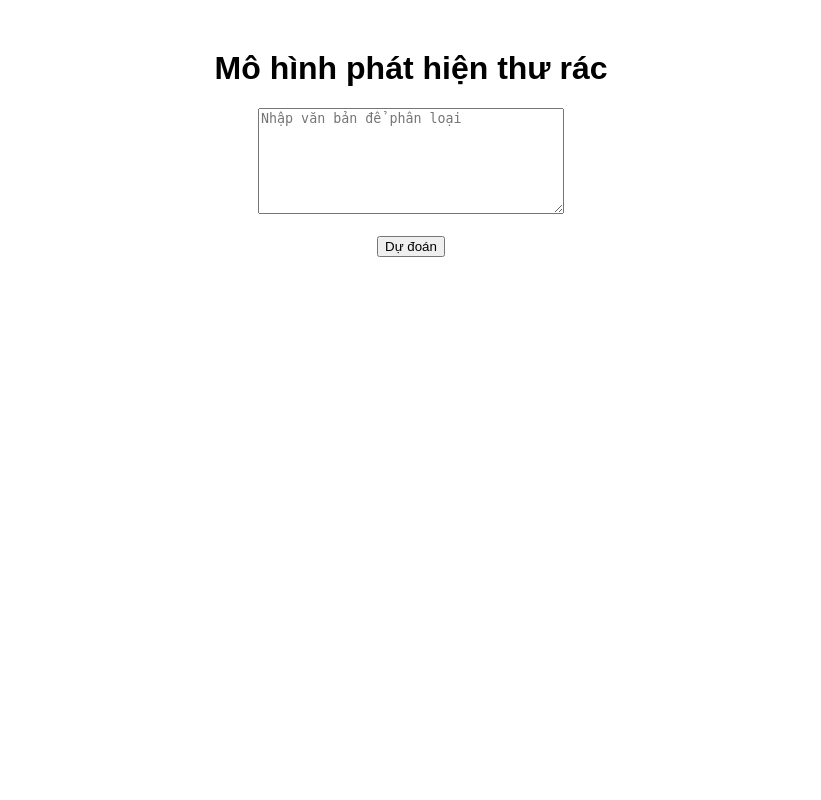
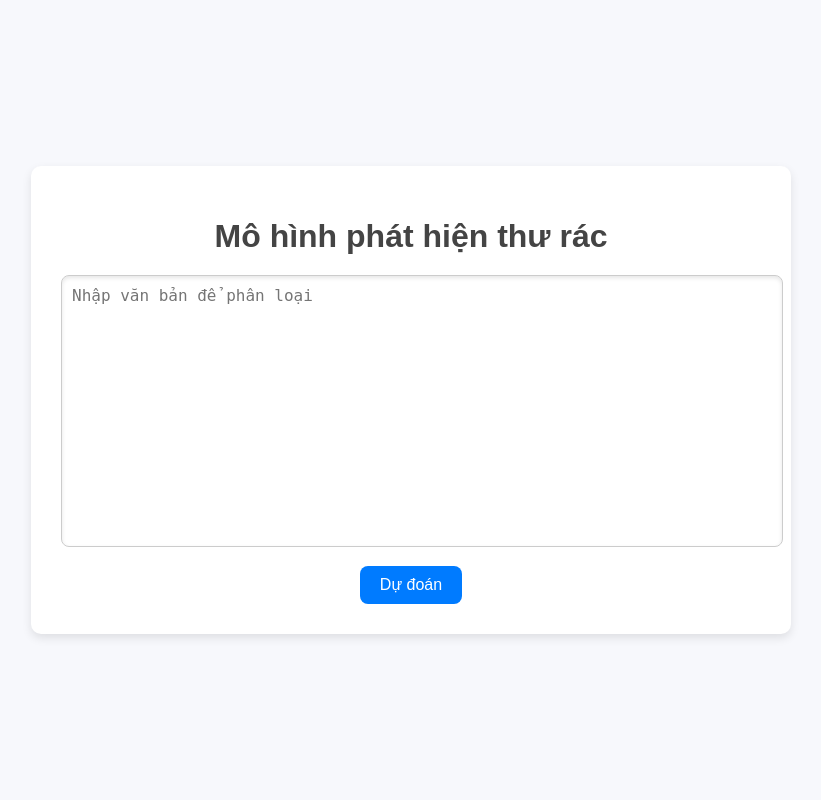
Before and after one commit to tosinh/Email-app, a Flask app: page / in a window 1280 px wide. Shown: the whole page, without its empty margins (229-1050 px from the left). Run offline with Flask 3, Linux system fonts and the light colour scheme; parts of the project's set-up code (start-up, migrations or seed data) failed here and were passed over.

Commit message:
upload UI

```diff
--- a/app.py
+++ b/app.py
@@ -1,5 +1,3 @@
-# app.py
-
 from flask import Flask, render_template, request
 import joblib
 
@@ -12,15 +10,16 @@ tfidf_vectorizer = joblib.load("tfidf_vectorizer.pkl")
 @app.route("/", methods=["GET", "POST"])
 def index():
     prediction = ""
+    text = ""  # Biến lưu nội dung nhập vào
     if request.method == "POST":
-        text = request.form.get("text")
+        text = request.form.get("text")  # Lấy nội dung nhập từ form
         if text:
             text_vectorized = tfidf_vectorizer.transform([text])
             prediction_label = model.predict(text_vectorized)[0]
             prediction = "Là thư rác" if prediction_label == 1 else "Không phải thư rác"
         else:
             prediction = "Nhập nội dung email"
-    return render_template("index.html", prediction=prediction)
+    return render_template("index.html", prediction=prediction, text=text)
 
 if __name__ == "__main__":
     app.run(debug=True)
--- a/templates/index.html
+++ b/templates/index.html
@@ -2,23 +2,89 @@
 <html lang="en">
 <head>
     <meta charset="UTF-8">
+    <meta name="viewport" content="width=device-width, initial-scale=1.0">
     <title>Phát hiện thư rác</title>
     <style>
-        body { font-family: Arial, sans-serif; text-align: center; margin-top: 50px; }
-        textarea { width: 300px; height: 100px; }
-        .prediction { margin-top: 20px; font-weight: bold; color: #333; }
+        body {
+            font-family: Arial, sans-serif;
+            background: #f7f8fc;
+            color: #333;
+            display: flex;
+            justify-content: center;
+            align-items: center;
+            flex-direction: column;
+            min-height: 100vh;
+            margin: 0;
+        }
+        .container {
+            background: #fff;
+            box-shadow: 0 4px 10px rgba(0, 0, 0, 0.1);
+            padding: 30px;
+            border-radius: 10px;
+            width: 80%;
+            max-width: 700px;
+            text-align: center;
+        }
+        h1 {
+            color: #444;
+            margin-bottom: 20px;
+        }
+        textarea {
+            width: 100%;
+            height: 250px;
+            border: 1px solid #ccc;
+            border-radius: 8px;
+            padding: 10px;
+            font-size: 16px;
+            resize: none;
+            box-shadow: inset 0 2px 4px rgba(0, 0, 0, 0.1);
+        }
+        textarea:focus {
+            outline: none;
+            border-color: #007bff;
+            box-shadow: 0 0 5px rgba(0, 123, 255, 0.5);
+        }
+        .btn {
+            background: #007bff;
+            color: white;
+            border: none;
+            padding: 10px 20px;
+            font-size: 16px;
+            border-radius: 8px;
+            cursor: pointer;
+            margin-top: 15px;
+        }
+        .btn:hover {
+            background: #0056b3;
+        }
+        .prediction {
+            margin-top: 20px;
+            font-size: 18px;
+            font-weight: bold;
+            color: #007bff;
+        }
+        .footer {
+            margin-top: 20px;
+            font-size: 12px;
+            color: #aaa;
+        }
     </style>
 </head>
 <body>
-    <h1>Mô hình phát hiện thư rác</h1>
-    <form method="post">
-        <textarea name="text" placeholder="Nhập văn bản để phân loại"></textarea><br><br>
-        <input type="submit" value="Dự đoán">
-    </form>
-    {% if prediction %}
+    <div class="container">
+        <h1>Mô hình phát hiện thư rác</h1>
+        <form method="post">
+            <textarea name="text" placeholder="Nhập văn bản để phân loại">{{ text }}</textarea><br>
+            <button type="submit" class="btn">Dự đoán</button>
+        </form>
+        {% if prediction %}
         <div class="prediction">
-            <h2>Dự đoán: {{ prediction }}</h2>
+            <p>Kết quả: {{ prediction }}</p>
         </div>
-    {% endif %}
+        {% endif %}
+    </div>
+    <!-- <div class="footer">
+        <p>© 2024 Spam Detection Tool. All rights reserved.</p>
+    </div> -->
 </body>
 </html>
```
Also changed, not shown: 1 other file.
